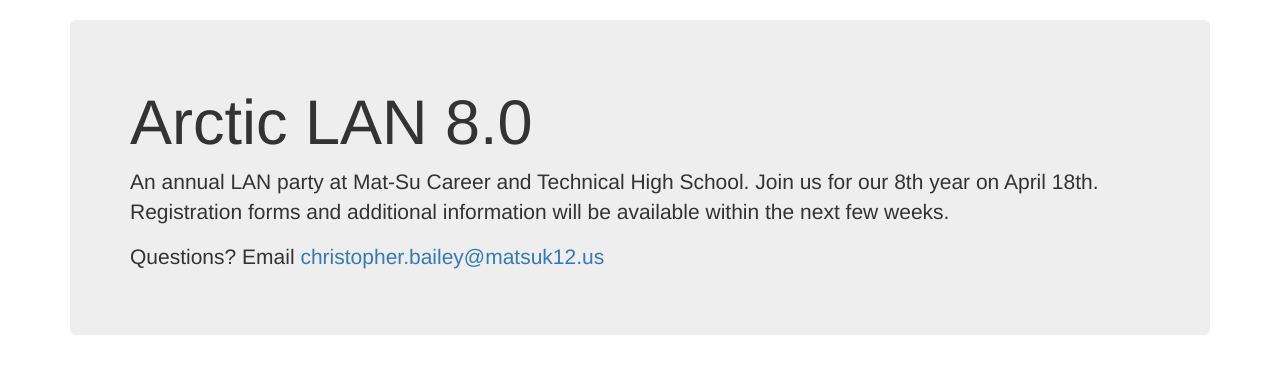
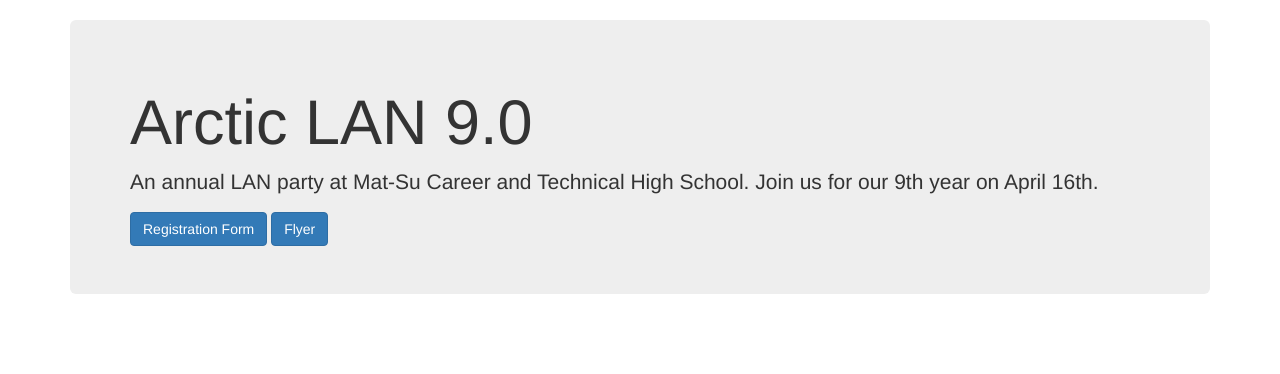
Before and after one commit to FineTralfazz/ArcticLAN, a plain HTML site: page Website/index.html in a window 1280 px wide. Drawn offline with Linux system fonts and the light colour scheme.

Commit message:
Updated website, flyer and form to 9.0.

```diff
--- a/Website/index.html
+++ b/Website/index.html
@@ -10,9 +10,11 @@
 			<div class="col-md-12">
 				<div class="jumbotron">
 					<!-- There should be a header image of some kind here. -->
-					<h1>Arctic LAN 8.0</h1>
-					<p>An annual LAN party at Mat-Su Career and Technical High School. Join us for our 8th year on April 18th. Registration forms and additional information will be available within the next few weeks.</p>
-					<p>Questions? Email <a href="mailto:christopher.bailey@matsuk12.us">christopher.bailey@matsuk12.us</a></p>
+					<h1>Arctic LAN 9.0</h1>
+					<p>An annual LAN party at Mat-Su Career and Technical High School. Join us for our 9th year on April 16th.</p>
+					<!--<p>Questions? Email <a href="mailto:christopher.bailey@matsuk12.us">christopher.bailey@matsuk12.us</a></p>-->
+					<a role="button" class="btn btn-primary" href="registration.pdf">Registration Form</a>
+					<a role="button" class="btn btn-primary" href="flyer.pdf">Flyer</a>
 				</div>
 			</div>
 		</div>
```
Also changed, not shown: Website/flyer.jpg (deleted), 3 other files.
